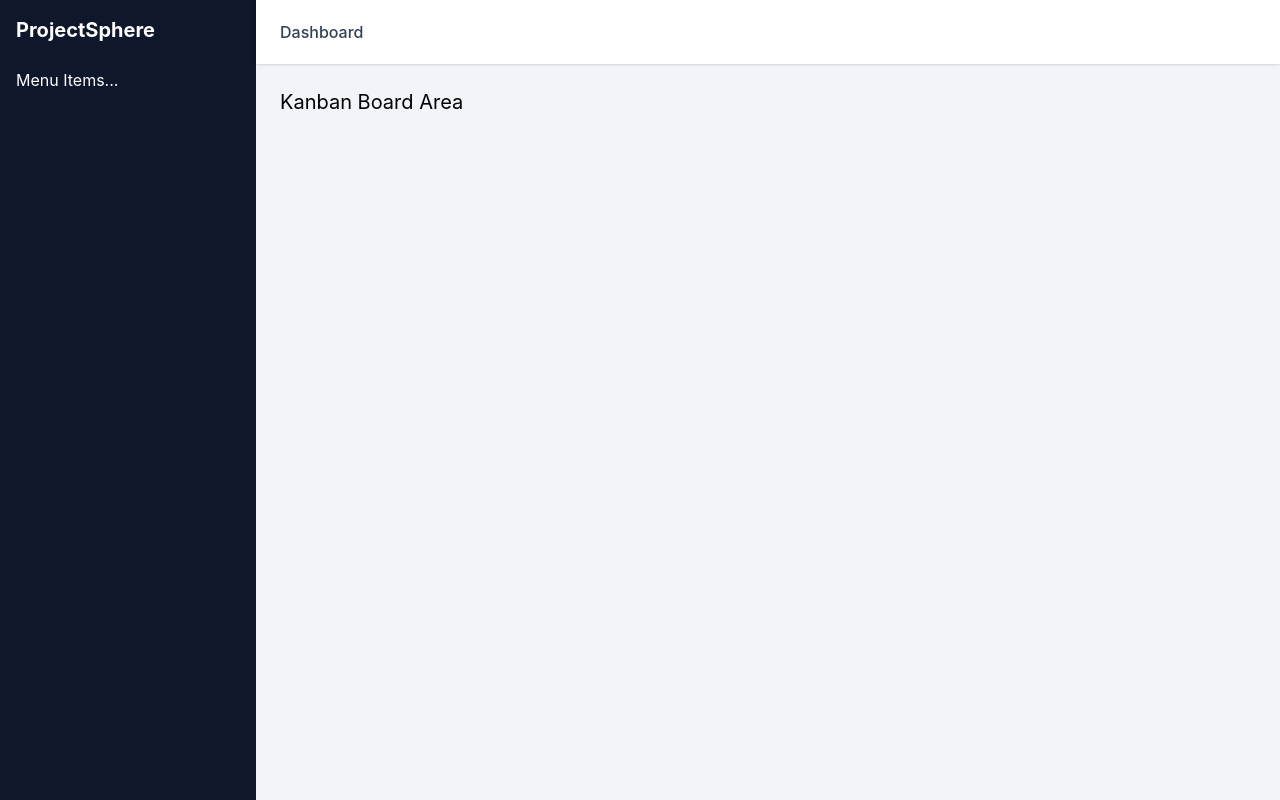
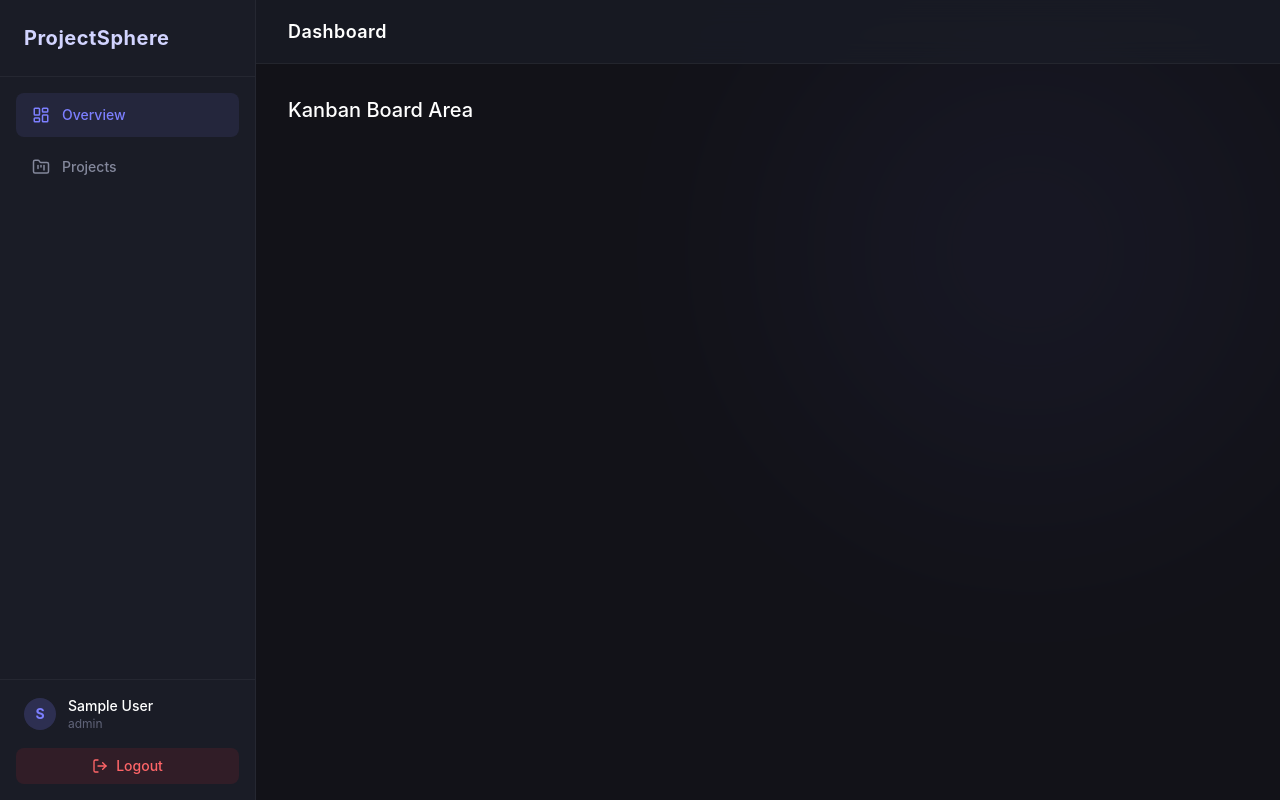
Before and after one commit to anasbughio/Projectsphere, a React (Vite) app in the folder frontend/: page /board in a window 1280 px wide. Built offline with nearby package versions, Linux system fonts and the light colour scheme; no server answers; sample sign-in values are in the browser's storage.

Commit message:
protected route

```diff
--- a/frontend/src/App.jsx
+++ b/frontend/src/App.jsx
@@ -1,27 +1,38 @@
 import { BrowserRouter, Routes, Route, Navigate } from 'react-router-dom';
 import AuthLayout from './layouts/AuthLayout';
 import DashboardLayout from './layouts/DashboardLayout';
+import ProtectedRoute from './components/ProtectedRoute';
 import Login from './pages/Login';
 import Register from './pages/Register';
 
-// Placeholder for Kanban Board
-const KanbanBoard = () => <div className="text-xl">Kanban Board Area</div>;
+// Placeholder for Kanban Board (added text-white for visibility on dark theme)
+const KanbanBoard = () => <div className="text-xl font-medium text-white">Kanban Board Area</div>;
 
 function App() {
   return (
     <BrowserRouter>
       <Routes>
-        {/* Auth Routes */}
+        {/* Auth Routes (Public) */}
         <Route element={<AuthLayout />}>
           <Route path="/login" element={<Login />} />
           <Route path="/register" element={<Register />} />
         </Route>
 
-        {/* Dashboard Routes */}
-        <Route element={<DashboardLayout />}>
-          <Route path="/" element={<Navigate to="/login" replace />} />
+        {/* Dashboard Routes (Protected) */}
+        <Route
+          element={
+            <ProtectedRoute>
+              <DashboardLayout />
+            </ProtectedRoute>
+          }
+        >
+          {/* Agar user authenticated hai aur root '/' par aata hai, toh usay board par bhej do */}
+          <Route path="/" element={<Navigate to="/board" replace />} />
           <Route path="/board" element={<KanbanBoard />} />
         </Route>
+
+        {/* Catch-all route: Agar koi invalid URL type kare, toh usay login par bhej do */}
+        <Route path="*" element={<Navigate to="/login" replace />} />
       </Routes>
     </BrowserRouter>
   );
--- /dev/null
+++ b/frontend/src/components/ProtectedRoute.jsx
@@ -0,0 +1,15 @@
+import { Navigate } from 'react-router-dom';
+
+const ProtectedRoute = ({ children }) => {
+  const token = localStorage.getItem('token');
+
+  // Agar token nahi hai, toh wapas login par redirect kar do
+  if (!token) {
+    return <Navigate to="/login" replace />;
+  }
+
+  // Agar token hai, toh requested component render kar do
+  return children;
+};
+
+export default ProtectedRoute;
--- a/frontend/src/layouts/DashboardLayout.jsx
+++ b/frontend/src/layouts/DashboardLayout.jsx
@@ -1,25 +1,79 @@
-import { Outlet } from 'react-router-dom';
+import { Outlet, useNavigate } from 'react-router-dom';
+import { LogOut, LayoutDashboard, FolderKanban } from 'lucide-react';
 
 const DashboardLayout = () => {
+  const navigate = useNavigate();
+  // Local storage se user ka data nikal rahe hain taake sidebar mein naam show kar sakein
+  const user = JSON.parse(localStorage.getItem('user') || '{}');
+
+  const handleLogout = () => {
+    localStorage.removeItem('token');
+    localStorage.removeItem('user');
+    navigate('/login');
+  };
+
   return (
-    <div className="flex min-h-screen bg-slate-100">
-      {/* Sidebar Placeholder */}
-      <aside className="w-64 bg-slate-900 text-white p-4 hidden md:block">
-        <h2 className="text-xl font-bold mb-6">ProjectSphere</h2>
-        <nav>Menu Items...</nav>
+    <div className="min-h-screen bg-[#121218] text-white flex font-sans overflow-hidden">
+
+      {/* Sidebar */}
+      <aside className="w-64 bg-[#1a1c26] border-r border-white/5 flex flex-col z-20">
+        <div className="p-6 border-b border-white/5">
+          <h2 className="text-xl font-bold text-[#d2d4ff] tracking-wide">ProjectSphere</h2>
+        </div>
+
+        <nav className="flex-1 p-4">
+          <ul className="space-y-2">
+            <li>
+              <a href="#" className="flex items-center gap-3 px-4 py-3 bg-[#7c7fff]/10 text-[#7c7fff] rounded-lg transition">
+                <LayoutDashboard size={18} />
+                <span className="font-medium text-sm">Overview</span>
+              </a>
+            </li>
+            <li>
+              <a href="#" className="flex items-center gap-3 px-4 py-3 text-[#84889c] hover:text-white hover:bg-white/5 rounded-lg transition">
+                <FolderKanban size={18} />
+                <span className="font-medium text-sm">Projects</span>
+              </a>
+            </li>
+          </ul>
+        </nav>
+
+        {/* User Profile & Logout */}
+        <div className="p-4 border-t border-white/5">
+          <div className="flex items-center gap-3 mb-4 px-2">
+            <div className="w-8 h-8 rounded-full bg-[#7c7fff]/20 text-[#7c7fff] flex items-center justify-center text-sm font-bold uppercase">
+              {user?.name?.charAt(0) || 'U'}
+            </div>
+            <div className="flex-1 min-w-0">
+              <p className="text-sm font-medium text-white truncate">{user?.name || 'User Name'}</p>
+              <p className="text-xs text-[#606479] truncate">{user?.role || 'Role'}</p>
+            </div>
+          </div>
+          <button
+            onClick={handleLogout}
+            className="w-full flex items-center justify-center gap-2 px-4 py-2 bg-red-500/10 text-red-400 hover:bg-red-500/20 rounded-lg transition text-sm font-medium"
+          >
+            <LogOut size={16} />
+            Logout
+          </button>
+        </div>
       </aside>
 
-      <div className="flex-1 flex flex-col">
-        {/* Top Navbar Placeholder */}
-        <header className="h-16 bg-white shadow-sm flex items-center px-6">
-          <span className="text-slate-700 font-medium">Dashboard</span>
+      {/* Main Content Area */}
+      <main className="flex-1 flex flex-col relative">
+        {/* Background visual effect */}
+        <div className="absolute top-0 right-0 w-[500px] h-[500px] bg-[#7c7fff] opacity-5 blur-[120px] rounded-full pointer-events-none"></div>
+
+        <header className="h-16 border-b border-white/5 flex items-center px-8 bg-[#1a1c26]/80 backdrop-blur-md z-10">
+          <h1 className="text-lg font-semibold text-white tracking-wide">Dashboard</h1>
         </header>
 
-        {/* Main Content Area */}
-        <main className="p-6 flex-1 overflow-auto">
+        <div className="flex-1 p-8 overflow-y-auto z-10">
+          {/* Yahan aapke andar ke pages (Board, Projects etc.) render honge */}
           <Outlet />
-        </main>
-      </div>
+        </div>
+      </main>
+
     </div>
   );
 };
```
